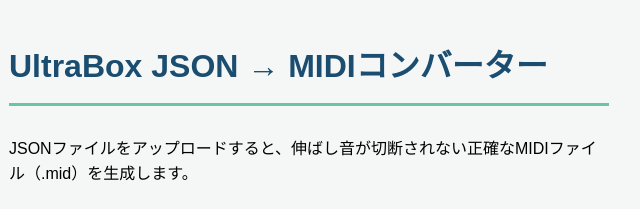
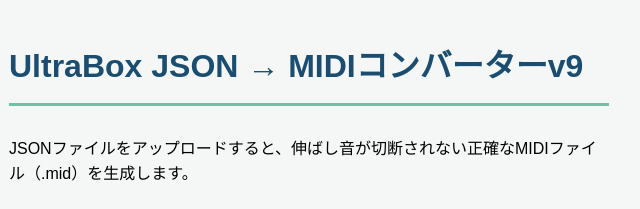
Before and after one commit to ultrasbox/us-json-converter, a plain HTML site: page index.html in a window 1280 px wide. Shown: the top 209 px of the page, 331-971 px from the left. Drawn offline with Linux system fonts and the light colour scheme.

Commit message:
Update index.html

```diff
--- a/index.html
+++ b/index.html
@@ -10,7 +10,7 @@
 </head>
 <body>
 
-    <h1>UltraBox JSON → MIDIコンバーター</h1>
+    <h1>UltraBox JSON → MIDIコンバーターv9</h1>
     <p>JSONファイルをアップロードすると、伸ばし音が切断されない正確なMIDIファイル（.mid）を生成します。</p>
 
     <div class="message warning" style="display: block;">
```
